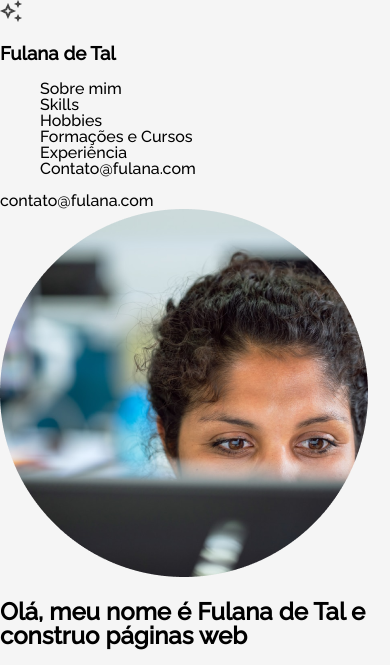
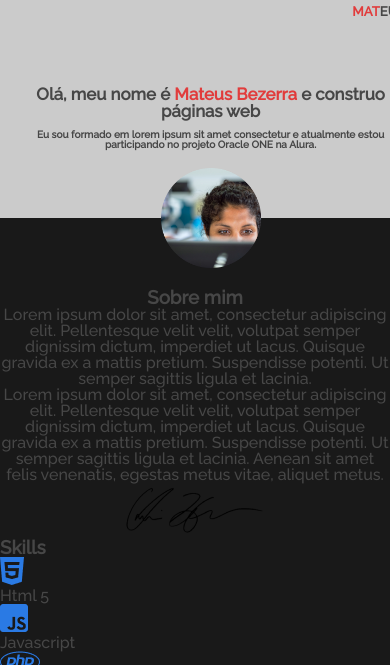
Before and after one commit to Mateuscoding/meu-portfolio, a plain HTML site: page challenge-one-portfolio-br-master/index.html in a window 390 px wide. Shown: the top 665 px of the page. Drawn offline with Linux system fonts and the light colour scheme.

Commit message:
testando tamanho de tela mobile

```diff
--- /dev/null
+++ b/challenge-one-portfolio-br-master/css/about.css
@@ -0,0 +1,4 @@
+.about__container{
+    padding-top: 70px;
+    text-align: center;
+}
--- /dev/null
+++ b/challenge-one-portfolio-br-master/css/section-menu.css
@@ -0,0 +1,17 @@
+section.menu{
+    background-color: var(--cinza-claro);
+    width: 100%;
+    padding: 0 4%;
+    margin: 0;
+}
+
+header{
+    text-align: right;
+    /* margin-right: 15px; */
+    padding-top: 5px;
+    font-size: .7rem;
+    /* height: 40px; */
+}
+nav{
+    display: none;
+}
--- /dev/null
+++ b/challenge-one-portfolio-br-master/css/section-title.css
@@ -0,0 +1,28 @@
+.title__div{
+    background-color: var(--cinza-claro);
+    display: flex;
+    align-items: center;
+    width: 100vw;
+    height: 200px;
+    font-size: .7rem;
+    text-align: center;
+    padding: 0px 4%;
+    position: relative;
+}
+
+.title__profile{
+    position: absolute;
+    width: 100px;
+    left: 50%;
+    top: 100%;
+    transform: translate(-50%, -50%);
+    /* background-color: red; */
+}
+.title__bio span{
+    color: var(--vermelho-claro);
+}
+
+.title__subsection{
+    margin-top: 10px;
+    font-size: .9em;
+}
--- a/challenge-one-portfolio-br-master/index.html
+++ b/challenge-one-portfolio-br-master/index.html
@@ -7,6 +7,10 @@
 
     <!-- Folha de estilo de CSS Linkado -->
     <link rel="stylesheet" href="style.css">
+    <link rel="stylesheet" href="css/section-title.css">
+    <link rel="stylesheet" href="css/section-menu.css">
+    <link rel="stylesheet" href="css/about.css">
+
 
     <link rel="preconnect" href="https://fonts.googleapis.com">
     <link rel="preconnect" href="https://fonts.gstatic.com" crossorigin>
@@ -21,8 +25,8 @@
     <div class="all">
     <section class="menu">
         <header>
-            <img src="assets\vector.png">
-            <h3 class="menu__title">Fulana de Tal</h3>
+            <!-- <img src="assets\vector.png"> -->
+            <h3 class="menu__title"><span>MAT</span>EUS</h3>
         </header>
         <nav>
             <ul class="menu__list">
@@ -42,15 +46,15 @@
         <div class="title__div">
             <img class="title__profile" src="assets\profile.png">
             <div class="title__container" id="#sobremim">
-                <h2 class="title__bio">Olá, meu nome é Fulana de Tal e construo páginas web</h2>
-                <h3 class="title__subsection">Eu sou formada em lorem ipsum sit amet consectetur e atualmente estou participando no projeto Oracle ONE na Alura.</h3>
-                <ul class="title__network">
+                <h2 class="title__bio">Olá, meu nome é <span>Mateus Bezerra </span> e construo páginas web</h2>
+                <h3 class="title__subsection">Eu sou formado em lorem ipsum sit amet consectetur e atualmente estou participando no projeto Oracle ONE na Alura.</h3>
+                <!-- <ul class="title__network"> -->
                     <!-- Ponha os links de suas redes sociais favoritas -->
-                    <li class="title__network__item"><a href="">Github <img src="assets\arrow.png"> </a></li>
+                    <!-- <li class="title__network__item"><a href="">Github <img src="assets\arrow.png"> </a></li>
                     <li class="title__network__item"><a href="">Linkedin <img src="assets\arrow.png"></a></li>
                     <li class="title__network__item"><a href="">Instagram <img src="assets\arrow.png"></a></li>
                     <li class="title__network__item"><a href="">Curriculo <img src="assets\arrow.png"></a></li>
-                </ul>
+                </ul> -->
             </div>
         </div>
     </section>
--- a/challenge-one-portfolio-br-master/style.css
+++ b/challenge-one-portfolio-br-master/style.css
@@ -5,8 +5,16 @@ coloque nas sessões indicadas*/
 :root{
     /*Insira a variavel das outras cores inspecionando o modelo do figma*/
     /*Se esforce para trabalhar com variáveis, é uma dica profissional valiosa*/
-   --cor-de-fundo: #F5F5F5;
-   --cor-de-link: #000;
+    --cinza: #474747;
+    --cinza-claro: #CBCBCB;
+    --vermelho-claro: #E13C3C;
+    --cor-de-fundo: #191919;
+
+}
+
+*{
+    padding: 0;
+   margin: 0;
 }
 
 body {
@@ -16,6 +24,15 @@ body {
     margin: 0;
     padding: 0;
     line-height: 1;
+    color: var(--cinza);
+    /* width: 100vw; */
+
+    /* background-color: #191919; */
+}
+header{
+    /* display: flex; */
+    /* display: inline; */
+    /* text-align: right; */
 }
 ol, ul,li {
     list-style: none;
@@ -24,7 +41,9 @@ a{
     text-decoration: none;
     color: var(--cor-de-link);
 }
-
+.menu__title span{
+    color: var(--vermelho-claro);    ;
+}
 /*Neste desafio, gostariamos que praticassem a metodologia BEM, caso seintam a vontade
 de utiliza-la.
 
@@ -41,7 +60,7 @@ https://en.bem.info/methodology/quick-start/*/
 /*Sessão Menu*/
 
 section.menu{
-
+    width: 100vw;
 }
 
 /*Sessão Title*/
```
